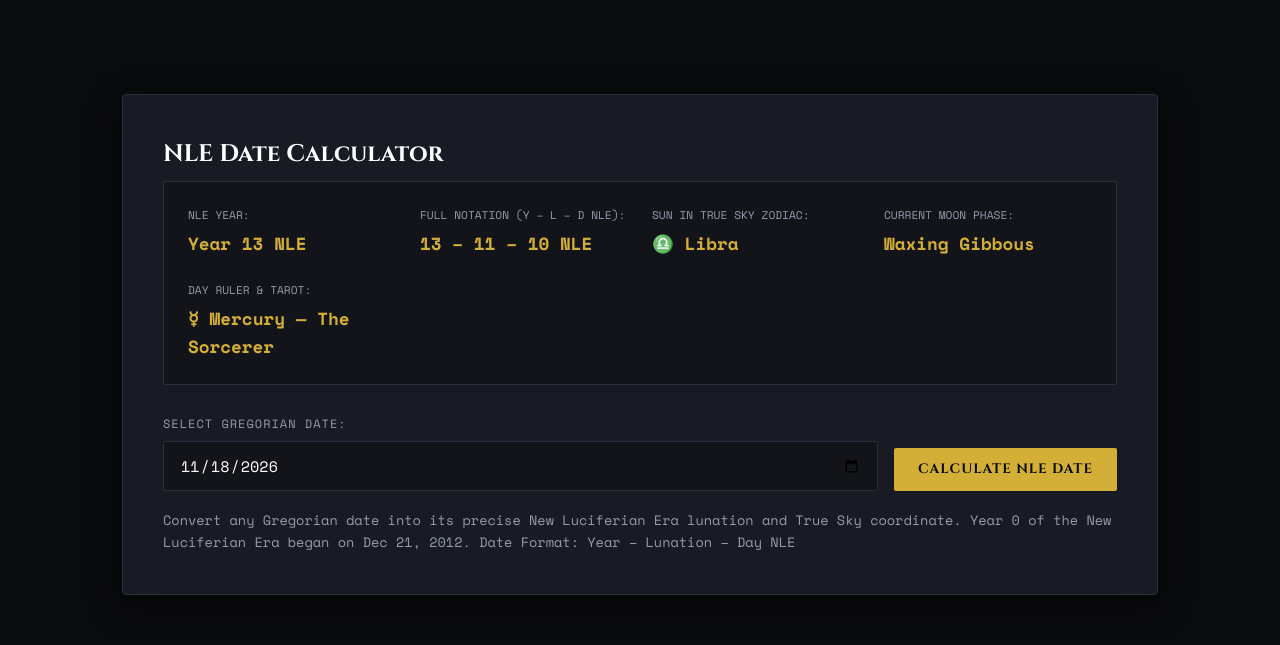
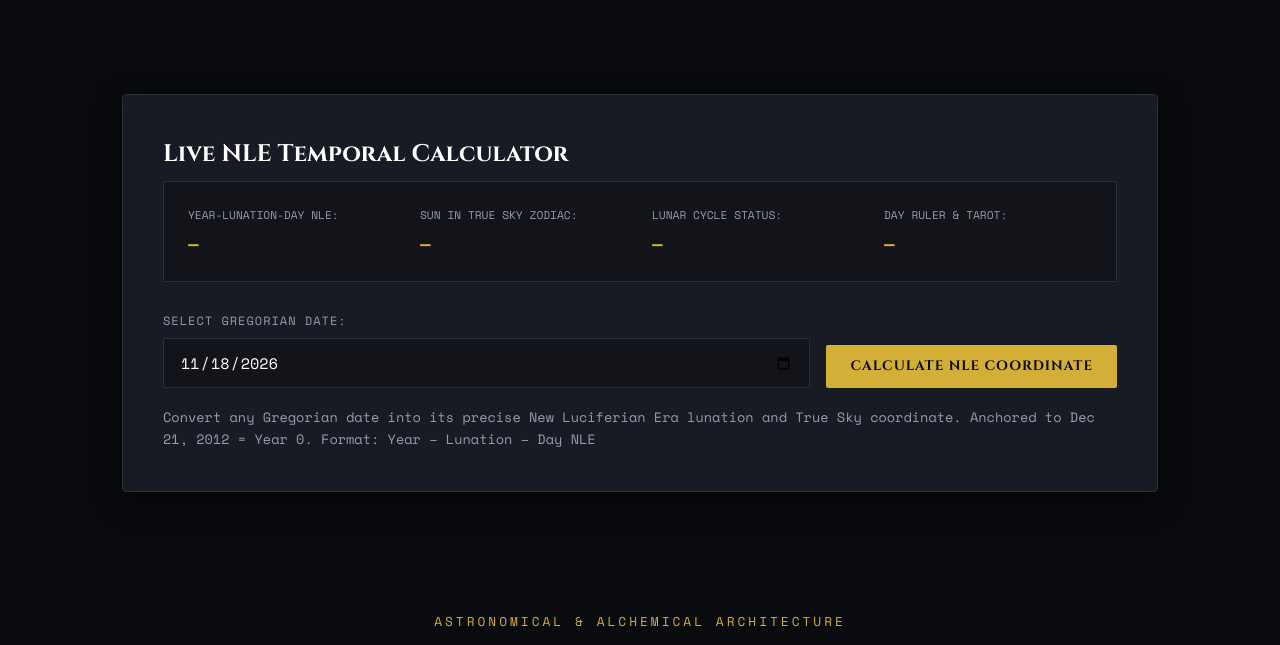
Before and after one commit to jeremycrow-code/newluciferianera, a plain HTML site: page index.html in a window 1280 px wide. Shown: the top 645 px of the page. Drawn offline with nearby package versions, Linux system fonts and the light colour scheme.

Commit message:
Update index.html

```diff
--- a/index.html
+++ b/index.html
@@ -83,17 +83,12 @@
 <section id="converter" class="converter-section">
     <div class="container">
         <div class="converter-card">
-                <h2>NLE Date Calculator</h2>
+            <h2>Live NLE Temporal Calculator</h2>
 
-                <!-- Results first -->
             <div id="converter-output" class="output-panel">
                 <div class="output-grid">
                     <div class="metric">
-                            <span class="label">NLE Year:</span>
-                            <span id="out-nle-year" class="value">—</span>
-                        </div>
-                        <div class="metric">
-                            <span class="label">Full Notation (Y – L – D NLE):</span>
+                        <span class="label">Year-Lunation-Day NLE:</span>
                         <span id="out-lunation" class="value">—</span>
                     </div>
                     <div class="metric">
@@ -101,7 +96,7 @@
                         <span id="out-zodiac" class="value">—</span>
                     </div>
                     <div class="metric">
-                            <span class="label">Current Moon Phase:</span>
+                        <span class="label">Lunar Cycle Status:</span>
                         <span id="out-meridian" class="value">—</span>
                     </div>
                     <div class="metric">
@@ -111,16 +106,15 @@
                 </div>
             </div>
 
-                <!-- Inputs below results -->
             <div class="converter-inputs">
                 <div class="input-group">
                     <label for="gregorian-date">Select Gregorian Date:</label>
                     <input type="date" id="gregorian-date">
                 </div>
-                    <button id="convert-btn" class="btn">Calculate NLE Date</button>
+                <button id="convert-btn" class="btn">Calculate NLE Coordinate</button>
             </div>
 
-                <p class="instruction">Convert any Gregorian date into its precise New Luciferian Era lunation and True Sky coordinate. Year 0 of the New Luciferian Era began on Dec 21, 2012. Date Format: Year – Lunation – Day NLE</p>
+            <p class="instruction">Convert any Gregorian date into its precise New Luciferian Era lunation and True Sky coordinate. Anchored to Dec 21, 2012 = Year 0. Format: Year – Lunation – Day NLE</p>
         </div>
     </div>
 </section>
```
Lines whose indentation alone changed are shown as unchanged.
